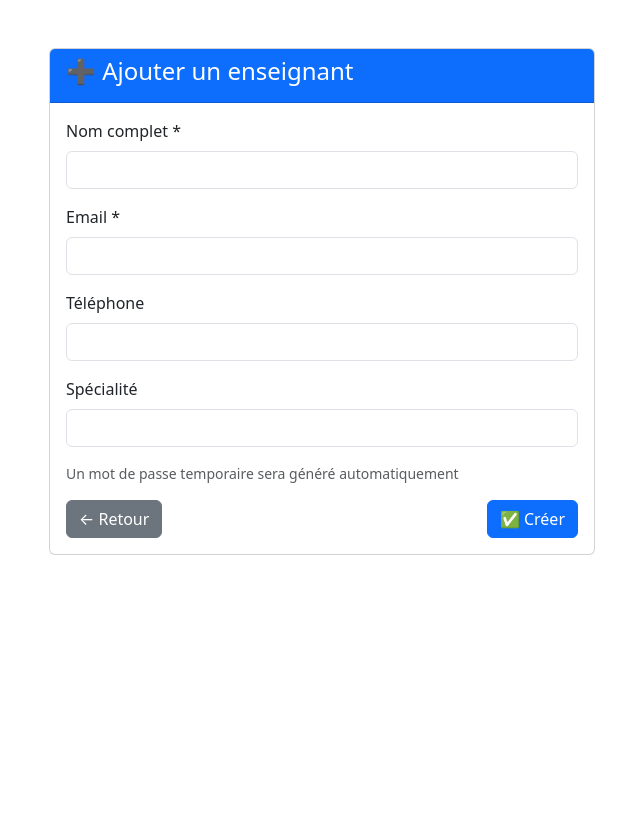
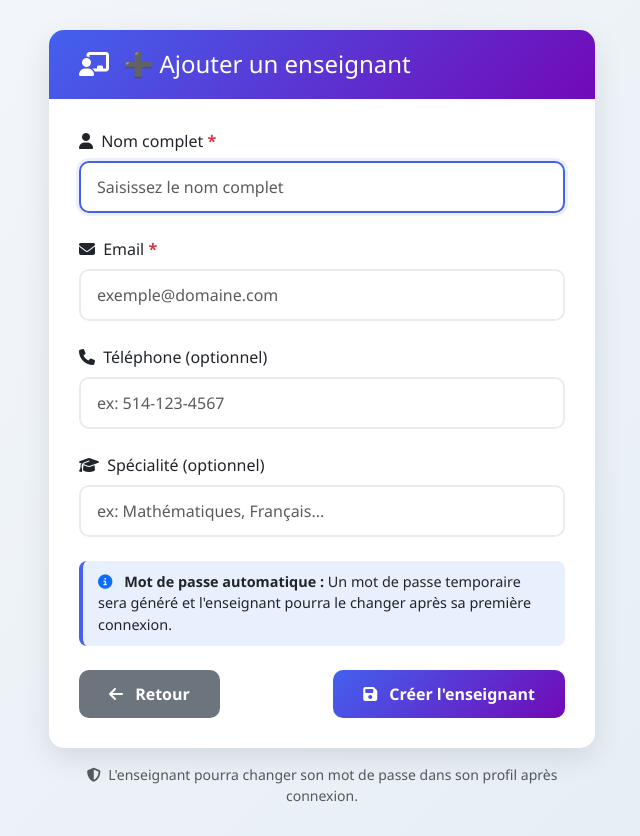
Before and after one commit to GuehiA/tutorat_ai, a Flask app: template templates/admin_creer_enseignant.html in a window 1280 px wide. Shown: the whole page, without its empty margins (318-958 px from the left). Before the commit the page ends 555 px from the top, so only its background shows below. Run offline with Flask 3, Linux system fonts and the light colour scheme; the template is opened without the code that fills it, so the values that code supplies are empty; some libraries are stand-ins or nearby versions.

Commit message:
Update admin_creer_enseignant.html

```diff
--- a/templates/admin_creer_enseignant.html
+++ b/templates/admin_creer_enseignant.html
@@ -2,69 +2,218 @@
 <html lang="{{ lang }}">
 <head>
   <meta charset="UTF-8">
+  <!-- Favicon VirtuEduc -->
+  <link rel="apple-touch-icon" sizes="180x180" href="{{ url_for('static', filename='favicon/apple-touch-icon.png') }}">
+  <link rel="icon" type="image/png" sizes="32x32" href="{{ url_for('static', filename='favicon/favicon-32x32.png') }}">
+  <link rel="icon" type="image/png" sizes="16x16" href="{{ url_for('static', filename='favicon/favicon-16x16.png') }}">
+  <link rel="manifest" href="{{ url_for('static', filename='favicon/site.webmanifest') }}">
+  <link rel="shortcut icon" href="{{ url_for('static', filename='favicon/favicon.ico') }}">
+  <meta name="msapplication-TileColor" content="#4361ee">
+  <meta name="theme-color" content="#4361ee">
   <title>{% if lang == 'en' %}Add Teacher{% else %}Ajouter un enseignant{% endif %}</title>
+
+  <!-- Bootstrap 5 -->
   <link href="https://cdn.jsdelivr.net/npm/bootstrap@5.3.3/dist/css/bootstrap.min.css" rel="stylesheet">
+  <script src="https://cdn.jsdelivr.net/npm/bootstrap@5.3.3/dist/js/bootstrap.bundle.min.js"></script>
+
+  <!-- Font Awesome -->
+  <link rel="stylesheet" href="https://cdnjs.cloudflare.com/ajax/libs/font-awesome/6.4.0/css/all.min.css">
+
+  <style>
+    :root {
+      --primary: #4361ee;
+      --primary-dark: #3a56d4;
+      --secondary: #7209b7;
+      --success: #4bb543;
+    }
+    body {
+      background: linear-gradient(135deg, #f5f7fa 0%, #e4edf5 100%);
+      min-height: 100vh;
+      padding: 30px 0;
+      font-family: 'Segoe UI', Tahoma, Geneva, Verdana, sans-serif;
+    }
+    .card {
+      border: none;
+      border-radius: 15px;
+      box-shadow: 0 10px 30px rgba(0, 0, 0, 0.1);
+      overflow: hidden;
+    }
+    .card-header {
+      background: linear-gradient(135deg, var(--primary), var(--secondary));
+      color: white;
+      padding: 20px 30px;
+      border: none;
+    }
+    .card-body {
+      padding: 30px;
+    }
+    .form-label {
+      font-weight: 500;
+      margin-bottom: 8px;
+    }
+    .form-control {
+      border: 2px solid #e9ecef;
+      border-radius: 10px;
+      padding: 12px 16px;
+      transition: all 0.3s ease;
+    }
+    .form-control:focus {
+      border-color: var(--primary);
+      box-shadow: 0 0 0 3px rgba(67, 97, 238, 0.1);
+      outline: none;
+    }
+    .btn-primary {
+      background: linear-gradient(135deg, var(--primary), var(--secondary));
+      border: none;
+      border-radius: 10px;
+      padding: 12px 30px;
+      font-weight: 600;
+    }
+    .btn-primary:hover {
+      transform: translateY(-2px);
+      box-shadow: 0 5px 15px rgba(67, 97, 238, 0.3);
+    }
+    .btn-secondary {
+      background: #6c757d;
+      border: none;
+      border-radius: 10px;
+      padding: 12px 30px;
+      font-weight: 600;
+    }
+    .alert {
+      border-radius: 10px;
+      animation: slideIn 0.3s ease;
+    }
+    @keyframes slideIn {
+      from { transform: translateY(-10px); opacity: 0; }
+      to { transform: translateY(0); opacity: 1; }
+    }
+    .required-field::after {
+      content: " *";
+      color: #dc3545;
+      font-weight: bold;
+    }
+    .password-info {
+      background: #e8f0fe;
+      border-radius: 8px;
+      padding: 10px 15px;
+      margin-top: 10px;
+      font-size: 0.9rem;
+      border-left: 4px solid var(--primary);
+    }
+  </style>
 </head>
 <body>
-  <div class="container mt-5">
+
+  <div class="container">
     <div class="row justify-content-center">
-      <div class="col-md-6">
-        <div class="card">
-          <div class="card-header bg-primary text-white">
-            <h4>{% if lang == 'en' %}➕ Add Teacher{% else %}➕ Ajouter un enseignant{% endif %}</h4>
-          </div>
-          <div class="card-body">
+      <div class="col-md-8 col-lg-6">
 
+        <!-- Messages flash -->
         {% with messages = get_flashed_messages(with_categories=true) %}
           {% if messages %}
             {% for category, message in messages %}
-                  <div class="alert alert-{{ 'danger' if category == 'error' else 'success' }}">
+              <div class="alert alert-{{ 'danger' if category == 'error' else 'success' }} alert-dismissible fade show" role="alert">
+                <i class="fas fa-{{ 'exclamation-circle' if category == 'error' else 'check-circle' }} me-2"></i>
                 {{ message }}
+                <button type="button" class="btn-close" data-bs-dismiss="alert"></button>
               </div>
             {% endfor %}
           {% endif %}
         {% endwith %}
 
+        <!-- Carte principale -->
+        <div class="card">
+          <div class="card-header">
+            <h4 class="mb-0">
+              <i class="fas fa-chalkboard-teacher me-2"></i>
+              {% if lang == 'en' %}➕ Add a Teacher{% else %}➕ Ajouter un enseignant{% endif %}
+            </h4>
+          </div>
+
+          <div class="card-body">
             <form method="POST">
 
-              <div class="mb-3">
-                <label class="form-label">{% if lang == 'en' %}Full Name{% else %}Nom complet{% endif %} *</label>
-                <input type="text" name="nom_complet" class="form-control" required>  <!-- ✅ nom_complet -->
+              <!-- Nom complet -->
+              <div class="mb-4">
+                <label for="nom_complet" class="form-label required-field">
+                  <i class="fas fa-user me-1"></i>
+                  {% if lang == 'en' %}Full Name{% else %}Nom complet{% endif %}
+                </label>
+                <input type="text" class="form-control" id="nom_complet" name="nom_complet"
+                       placeholder="{% if lang == 'en' %}Enter teacher's full name{% else %}Saisissez le nom complet{% endif %}"
+                       required autofocus>
               </div>
 
-              <div class="mb-3">
-                <label class="form-label">Email *</label>
-                <input type="email" name="email" class="form-control" required>        <!-- ✅ email -->
+              <!-- Email -->
+              <div class="mb-4">
+                <label for="email" class="form-label required-field">
+                  <i class="fas fa-envelope me-1"></i> Email
+                </label>
+                <input type="email" class="form-control" id="email" name="email"
+                       placeholder="exemple@domaine.com"
+                       required>
               </div>
 
-              <div class="mb-3">
-                <label class="form-label">{% if lang == 'en' %}Phone{% else %}Téléphone{% endif %}</label>
-                <input type="text" name="telephone" class="form-control">              <!-- ✅ telephone -->
+              <!-- Téléphone (optionnel) -->
+              <div class="mb-4">
+                <label for="telephone" class="form-label">
+                  <i class="fas fa-phone me-1"></i>
+                  {% if lang == 'en' %}Phone (optional){% else %}Téléphone (optionnel){% endif %}
+                </label>
+                <input type="tel" class="form-control" id="telephone" name="telephone"
+                       placeholder="{% if lang == 'en' %}e.g., 514-123-4567{% else %}ex: 514-123-4567{% endif %}">
               </div>
 
-              <div class="mb-3">
-                <label class="form-label">{% if lang == 'en' %}Specialty{% else %}Spécialité{% endif %}</label>
-                <input type="text" name="specialite" class="form-control">             <!-- ✅ specialite -->
+              <!-- Spécialité (optionnel) -->
+              <div class="mb-4">
+                <label for="specialite" class="form-label">
+                  <i class="fas fa-graduation-cap me-1"></i>
+                  {% if lang == 'en' %}Specialty (optional){% else %}Spécialité (optionnel){% endif %}
+                </label>
+                <input type="text" class="form-control" id="specialite" name="specialite"
+                       placeholder="{% if lang == 'en' %}e.g., Mathematics, French...{% else %}ex: Mathématiques, Français...{% endif %}">
               </div>
 
-              <p class="text-muted small">
-                <i class="fas fa-info-circle"></i>
+              <!-- Information mot de passe temporaire -->
+              <div class="password-info">
+                <i class="fas fa-info-circle me-2 text-primary"></i>
                 {% if lang == 'en' %}
-                  A temporary password will be generated automatically
+                  <strong>Automatic password:</strong> A temporary password will be generated and the teacher can change it after first login.
                 {% else %}
-                  Un mot de passe temporaire sera généré automatiquement
+                  <strong>Mot de passe automatique :</strong> Un mot de passe temporaire sera généré et l'enseignant pourra le changer après sa première connexion.
                 {% endif %}
-              </p>
+              </div>
 
-              <div class="d-flex justify-content-between">
-                <a href="{{ url_for('admin_dashboard') }}" class="btn btn-secondary">← Retour</a>
-                <button type="submit" class="btn btn-primary">✅ Créer</button>
+              <!-- Boutons d'action -->
+              <div class="d-flex justify-content-between mt-4">
+                <a href="{{ url_for('admin_dashboard') }}" class="btn btn-secondary">
+                  <i class="fas fa-arrow-left me-2"></i>
+                  {% if lang == 'en' %}Back{% else %}Retour{% endif %}
+                </a>
+
+                <button type="submit" class="btn btn-primary">
+                  <i class="fas fa-save me-2"></i>
+                  {% if lang == 'en' %}Create Teacher{% else %}Créer l'enseignant{% endif %}
+                </button>
               </div>
+
             </form>
+          </div>
+        </div>
+
+        <!-- Note de bas de page -->
+        <div class="text-center mt-3 text-muted small">
+          <i class="fas fa-shield-alt me-1"></i>
+          {% if lang == 'en' %}
+            The teacher will be able to change their password in their profile after logging in.
+          {% else %}
+            L'enseignant pourra changer son mot de passe dans son profil après connexion.
+          {% endif %}
         </div>
       </div>
     </div>
   </div>
-  </div>
+
 </body>
 </html>
```
Lines whose indentation alone changed are shown as unchanged.
